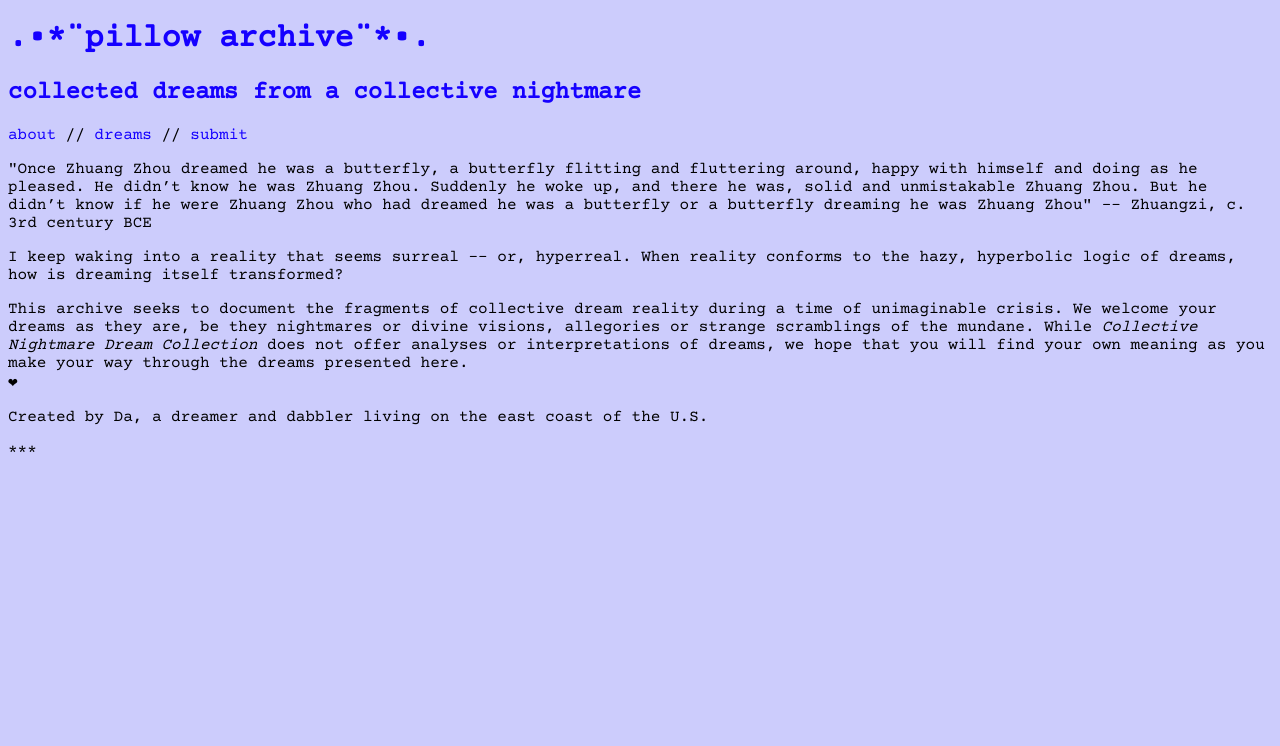
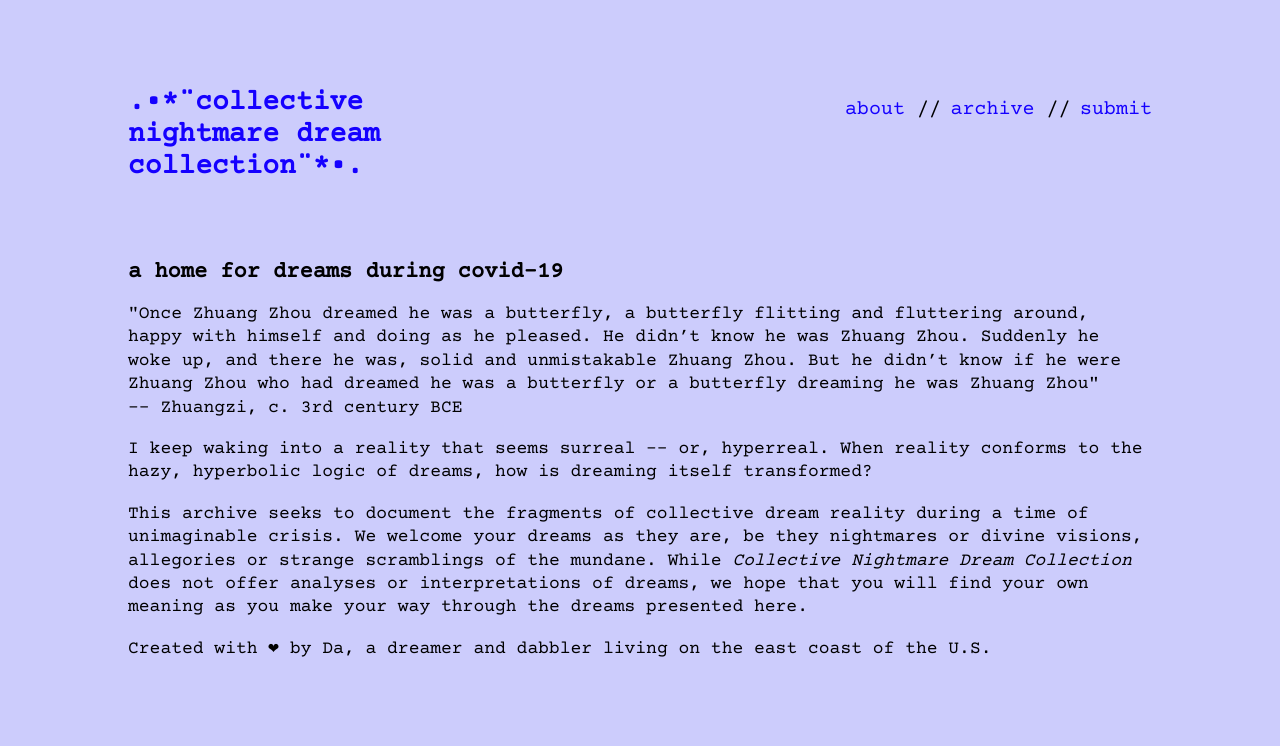
Before and after one commit to lydiolectal/dream-virus, a Flask app: page / in a window 1280 px wide. Shown: the top 746 px of the page. Run offline with Flask 2, Linux system fonts and the light colour scheme.

Commit message:
add some stylin'

```diff
--- a/app/routes.py
+++ b/app/routes.py
@@ -1,14 +1,14 @@
 from app import app
-from flask import render_template
+from flask import render_template, request
 
 @app.route('/')
 @app.route('/about')
 def about():
     return render_template('about.html')
 
-@app.route('/dreams')
-def dreams():
-    return render_template('dreams.html')
+@app.route('/archive')
+def archive():
+    return render_template('archive.html')
 
 @app.route('/submit')
 def submit():
--- a/app/static/style.css
+++ b/app/static/style.css
@@ -1,17 +1,39 @@
+* {
+    box-sizing: border-box;
+}
+
 body {
     font-family: 'Courier Prime', monospace;
     -webkit-animation: bgcolor 20s infinite;
     animation: bgcolor 10s infinite;
     -webkit-animation-direction: alternate;
     animation-direction: alternate;
+    padding-top: 60px;
+    padding-bottom: 60px;
 }
 
-a, h1, h2 {
-    color: #1500ff;
+h1 {
+    font-size: 28px;
+    font-weight: 600;
+}
+
+h2 {
+    font-size: 22px;
+    font-weight: 900;
+}
+
+p {
+    font-size: 18px;
+    line-height: 130%;
 }
 
 a {
+    color: #1500ff;
     text-decoration: none;
+}
+
+a:hover {
+    text-decoration: underline;
 }
 
 ul {
@@ -22,6 +44,52 @@ ul {
 
 li {
     display: inline;
+    font-size: 20px;
+}
+
+.header {
+    display: flex;
+    flex-direction: row;
+    justify-content: space-between;
+    padding-bottom: 40px;
+}
+
+.title {
+    padding-left: 120px;
+    padding-right: 60px;
+}
+
+.navbar {
+    padding-right: 120px;
+    padding-top: 30px;
+}
+
+.content {
+    padding-left: 120px;
+    padding-right: 120px;
+}
+
+@media(max-width: 900px) {
+    h1 {
+        font-size: 24px;
+        font-weight: 600;
+    }
+
+    .title {
+        padding-left: 80px;
+        padding-right: 30px;
+    }
+
+    .navbar {
+        padding-right: 80px;
+        padding-top: 15px;
+        width: 150px;
+    }
+
+    .content {
+        padding-left: 80px;
+        padding-right: 80px;
+    }
 }
 
 @keyframes bgcolor {
--- a/app/templates/about.html
+++ b/app/templates/about.html
@@ -1,19 +1,21 @@
 {% extends "base.html" %}
 
 {% block content %}
+    <h2>
+        a home for dreams during covid-19
+    </h2>
+    <p>
+        "Once Zhuang Zhou dreamed he was a butterfly, a butterfly flitting and fluttering around, happy with himself and doing as he pleased. He didn’t know he was Zhuang Zhou. Suddenly he woke up, and there he was, solid and unmistakable Zhuang Zhou. But he didn’t know if he were Zhuang Zhou who had dreamed he was a butterfly or a butterfly dreaming he was Zhuang Zhou"
+        <br>-- Zhuangzi, c. 3rd century BCE
 
-<p>
-    "Once Zhuang Zhou dreamed he was a butterfly, a butterfly flitting and fluttering around, happy with himself and doing as he pleased. He didn’t know he was Zhuang Zhou. Suddenly he woke up, and there he was, solid and unmistakable Zhuang Zhou. But he didn’t know if he were Zhuang Zhou who had dreamed he was a butterfly or a butterfly dreaming he was Zhuang Zhou" -- Zhuangzi, c. 3rd century BCE
     </p>
     <p>
         I keep waking into a reality that seems surreal -- or, hyperreal. When reality conforms to the hazy, hyperbolic logic of dreams, how is dreaming itself transformed?
     </p>
     <p>
         This archive seeks to document the fragments of collective dream reality during a time of unimaginable crisis. We welcome your dreams as they are, be they nightmares or divine visions, allegories or strange scramblings of the mundane. While <i>Collective Nightmare Dream Collection</i> does not offer analyses or interpretations of dreams, we hope that you will find your own meaning as you make your way through the dreams presented here. <br>
-    ❤
     </p>
     <p>
-    Created by Da, a dreamer and dabbler living on the east coast of the U.S.
+        Created with ❤ by Da, a dreamer and dabbler living on the east coast of the U.S.
     </p>
-
 {% endblock %}
--- a/app/templates/dreams.html
+++ b/app/templates/archive.html
@@ -2,8 +2,11 @@
 
 {% block content %}
 
+<h2>
+    Browse:
+</h2>
 <p>
-    Check back soon for our first release of dreams!
+    by date, location, theme
 </p>
 
 {% endblock %}
--- a/app/templates/base.html
+++ b/app/templates/base.html
@@ -8,19 +8,30 @@
 </head>
 <body>
     <div class="header">
-        <h1><a href="{{ url_for('about') }}">.•*¨pillow archive¨*•.</a></h1>
-        <h2>collected dreams from a collective nightmare</h2>
+      <div class="title">
+        <h1>
+          <a href="{{ url_for('about') }}">.•*¨collective</br>nightmare dream</br>collection¨*•.</a>
+        </h1>
       </div>
       <div class="navbar">
           <ul>
-        <li><a href="{{ url_for('about') }}">about</a></li>
+          <li>
+            <a href="{{ url_for('about') }}">about</a>
+          </li>
           <li>//</li>
-        <li><a href="{{ url_for('dreams') }}">dreams</a></li>
+          <li>
+            <a href="{{ url_for('archive') }}">archive</a>
+          </li>
           <li>//</li>
-        <li><a href="{{ url_for('submit') }}">submit</a></li>
+          <li>
+            <a href="{{ url_for('submit') }}">submit</a>
+          </li>
         </ul>
       </div>
+    </div>
+    <div class="content">
       {% block content %}{% endblock %}
-<p>***</p>
+    </div>
+
 </body>
 </html>
```
Lines whose indentation alone changed are shown as unchanged.
